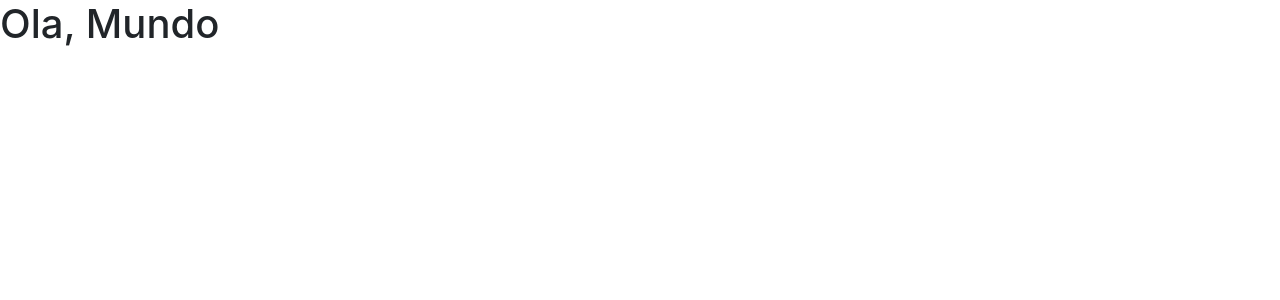
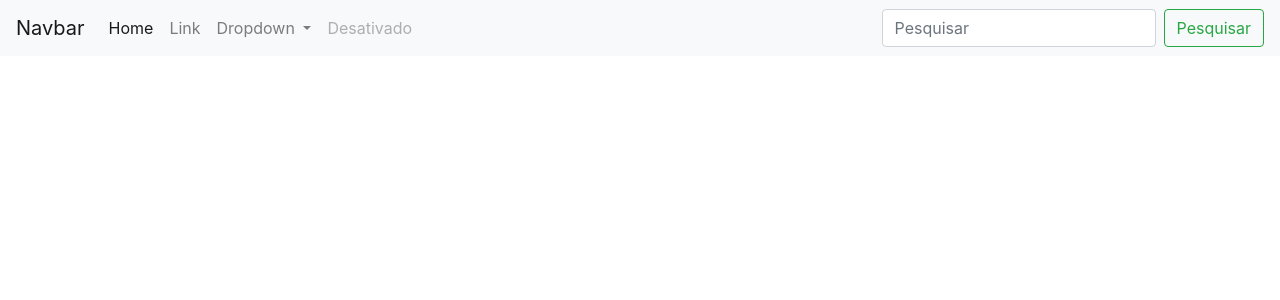
Before and after one commit to BrunodevBandeira/Projeto-blogPessoal, an Angular app: page / in a window 1280 px wide. Shown: the top 300 px of the page. Built offline with nearby package versions, Linux system fonts and the light colour scheme.

Commit message:
Add detalhes

```diff
--- a/angular.json
+++ b/angular.json
@@ -33,11 +33,12 @@
             "styles": [
               "src/styles.css",
               "./node_modules/bootstrap/dist/css/bootstrap.min.css"
-            ],
-            "scripts": [
+              ],
+              "scripts": [
               "./node_modules/jquery/dist/jquery.js",
               "./node_modules/popper.js/dist/umd/popper.min.js",
               "./node_modules/bootstrap/dist/js/bootstrap.js"
+
               ]
           },
           "configurations": {
--- a/src/app/app.component.html
+++ b/src/app/app.component.html
@@ -1 +1 @@
-<H1>Ola, Mundo</H1>
+<app-menu></app-menu>
--- a/src/app/menu/menu.component.html
+++ b/src/app/menu/menu.component.html
@@ -1 +1,35 @@
-<p>menu works!</p>
+<nav class="navbar navbar-expand-lg navbar-light bg-light">
+    <a class="navbar-brand" href="#">Navbar</a>
+    <button class="navbar-toggler" type="button" data-toggle="collapse" data-target="#conteudoNavbarSuportado" aria-controls="conteudoNavbarSuportado" aria-expanded="false" aria-label="Alterna navegação">
+      <span class="navbar-toggler-icon"></span>
+    </button>
+
+    <div class="collapse navbar-collapse" id="conteudoNavbarSuportado">
+      <ul class="navbar-nav mr-auto">
+        <li class="nav-item active">
+          <a class="nav-link" href="#">Home <span class="sr-only">(página atual)</span></a>
+        </li>
+        <li class="nav-item">
+          <a class="nav-link" href="#">Link</a>
+        </li>
+        <li class="nav-item dropdown">
+          <a class="nav-link dropdown-toggle" href="#" id="navbarDropdown" role="button" data-toggle="dropdown" aria-haspopup="true" aria-expanded="false">
+            Dropdown
+          </a>
+          <div class="dropdown-menu" aria-labelledby="navbarDropdown">
+            <a class="dropdown-item" href="#">Ação</a>
+            <a class="dropdown-item" href="#">Outra ação</a>
+            <div class="dropdown-divider"></div>
+            <a class="dropdown-item" href="#">Algo mais aqui</a>
+          </div>
+        </li>
+        <li class="nav-item">
+          <a class="nav-link disabled" href="#">Desativado</a>
+        </li>
+      </ul>
+      <form class="form-inline my-2 my-lg-0">
+        <input class="form-control mr-sm-2" type="search" placeholder="Pesquisar" aria-label="Pesquisar">
+        <button class="btn btn-outline-success my-2 my-sm-0" type="submit">Pesquisar</button>
+      </form>
+    </div>
+  </nav>
--- a/src/index.html
+++ b/src/index.html
@@ -6,8 +6,18 @@
   <base href="/">
   <meta name="viewport" content="width=device-width, initial-scale=1">
   <link rel="icon" type="image/x-icon" href="favicon.ico">
+
+  <link
+  rel="stylesheet"
+href="https://stackpath.bootstrapcdn.com/bootstrap/4.1.3/css/bootstrap.min.css"
+  integrity="sha384-MCw98/SFnGE8fJT3GXwEOngsV7Zt27NXFoaoApmYm81iuXoPkFOJwJ8ERdknLPMO"
+  crossorigin="anonymous"
+/>
+
+
 </head>
 <body>
   <app-root></app-root>
+  <app-menu></app-menu>
 </body>
 </html>
```
Also changed, not shown: 2 other files (tests, documents, lock files or other folders).
